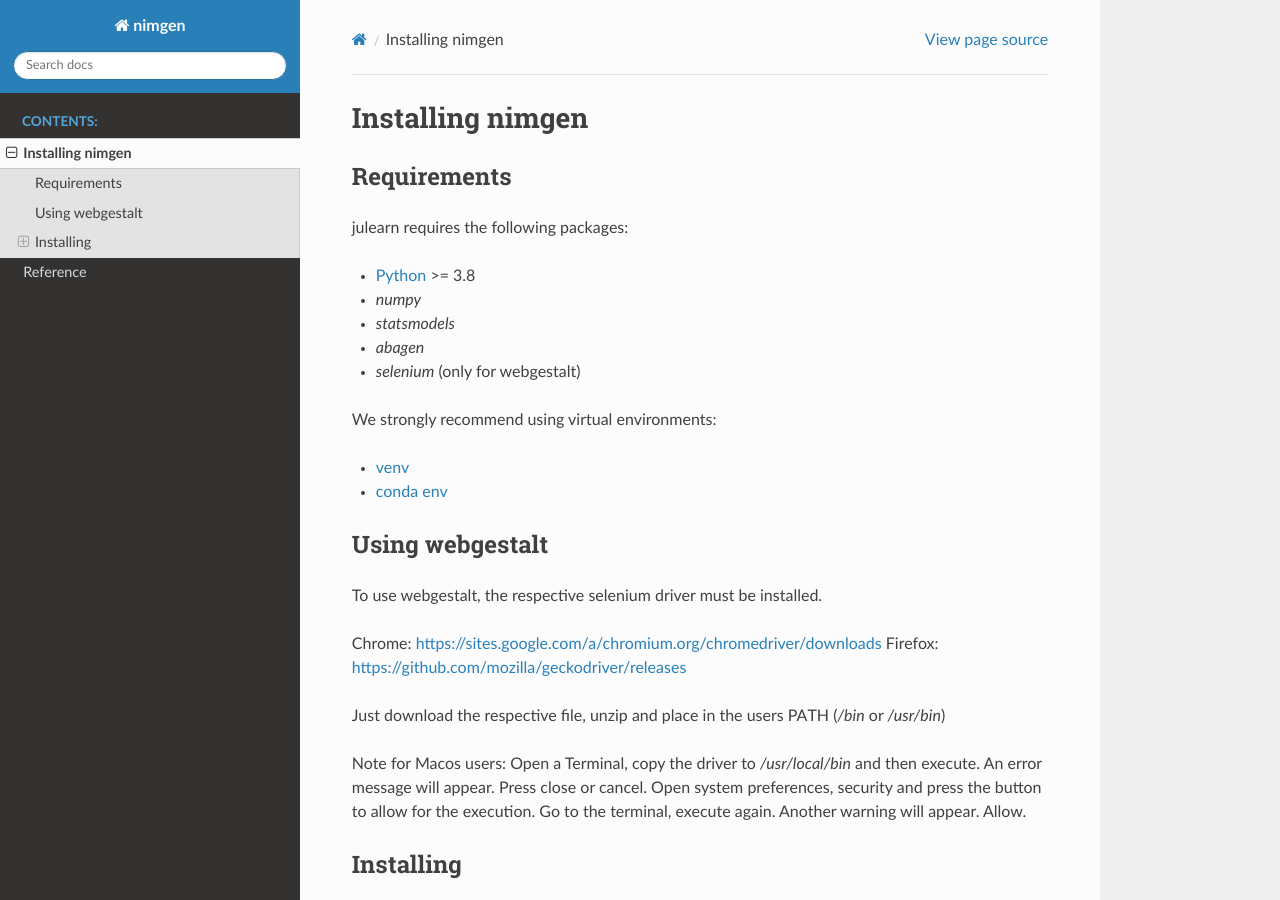
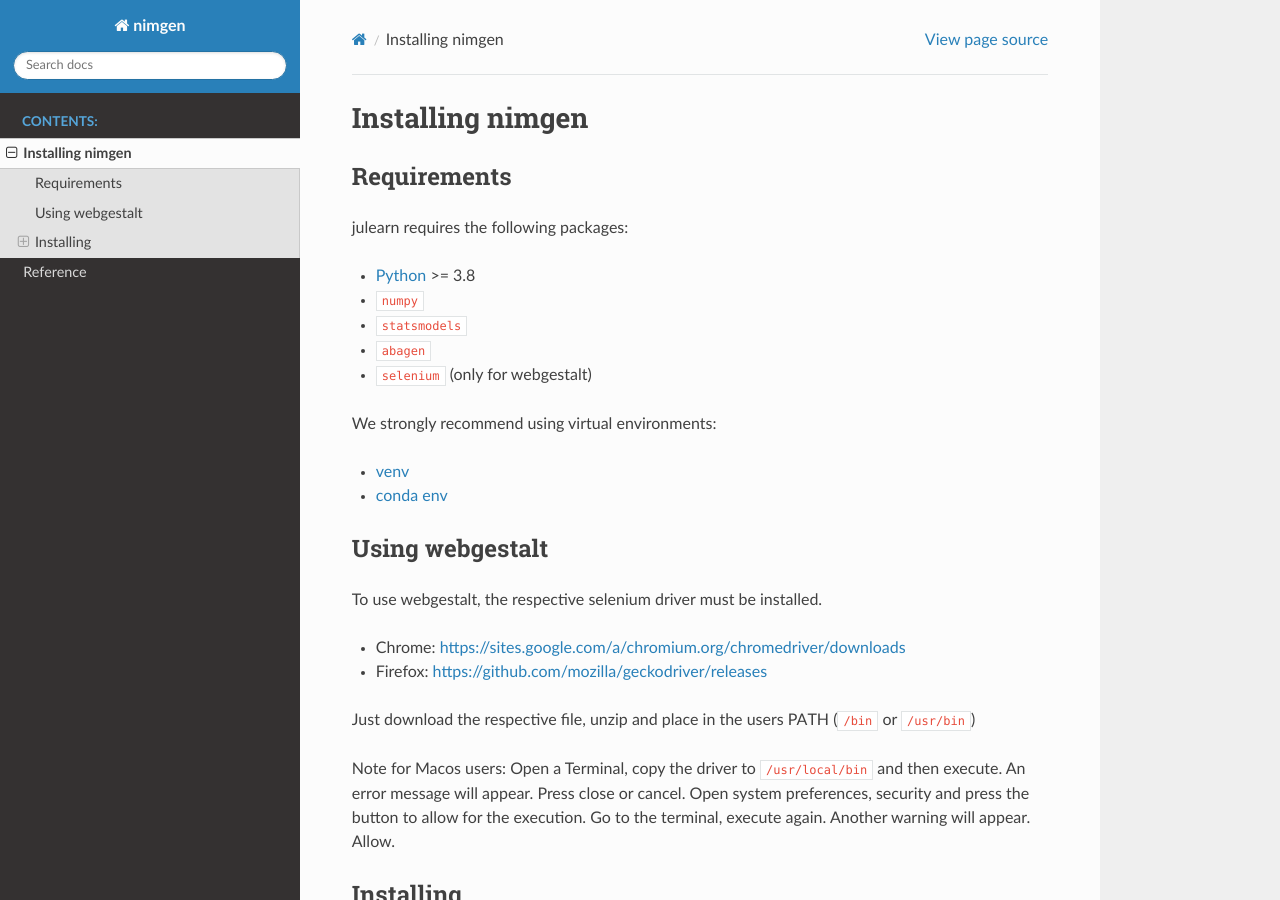
Before and after one commit to juaml/nimgen, a Sphinx documentation site: the page built from docs/installation.rst, in a window 1280 px wide and 900 px high. Built offline with Sphinx 7.4.7 and the Read the Docs theme 2.0.0, drawn with Linux system fonts in a browser that asks for light colours; pages that are not in the unit, such as notebooks, are missing from menus.

Commit message:
Doc so far

```diff
--- a/docs/installation.rst
+++ b/docs/installation.rst
@@ -10,10 +10,10 @@
 julearn requires the following packages:
 
 * `Python`_ >= 3.8
-* `numpy`
-* `statsmodels`
-* `abagen`
-* `selenium` (only for webgestalt)
+* ``numpy``
+* ``statsmodels``
+* ``abagen``
+* ``selenium`` (only for webgestalt)
 
 We strongly recommend using virtual environments:
 
```
Also changed, not shown: other parts of docs/installation.rst (+4 -4 lines), 1 other file.
